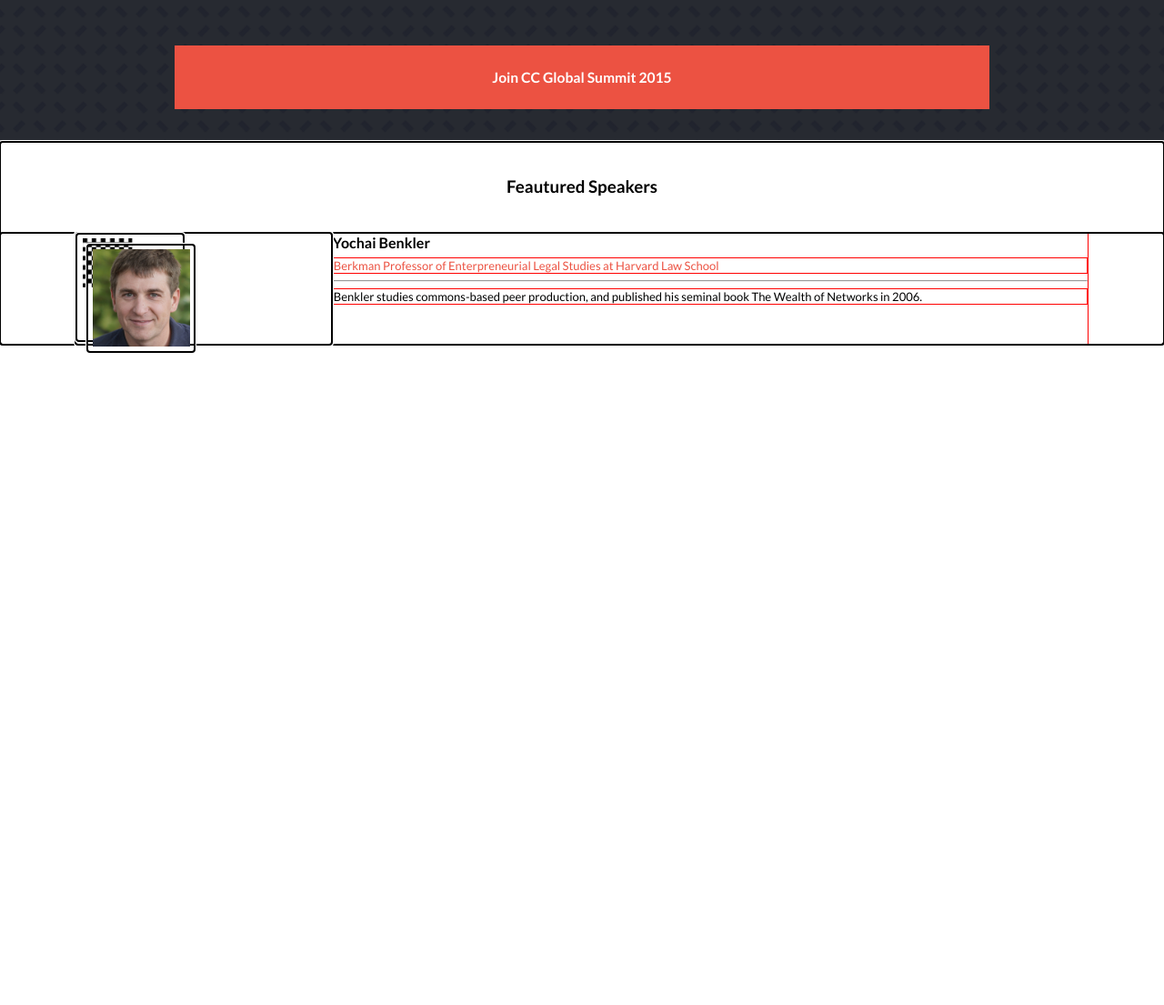
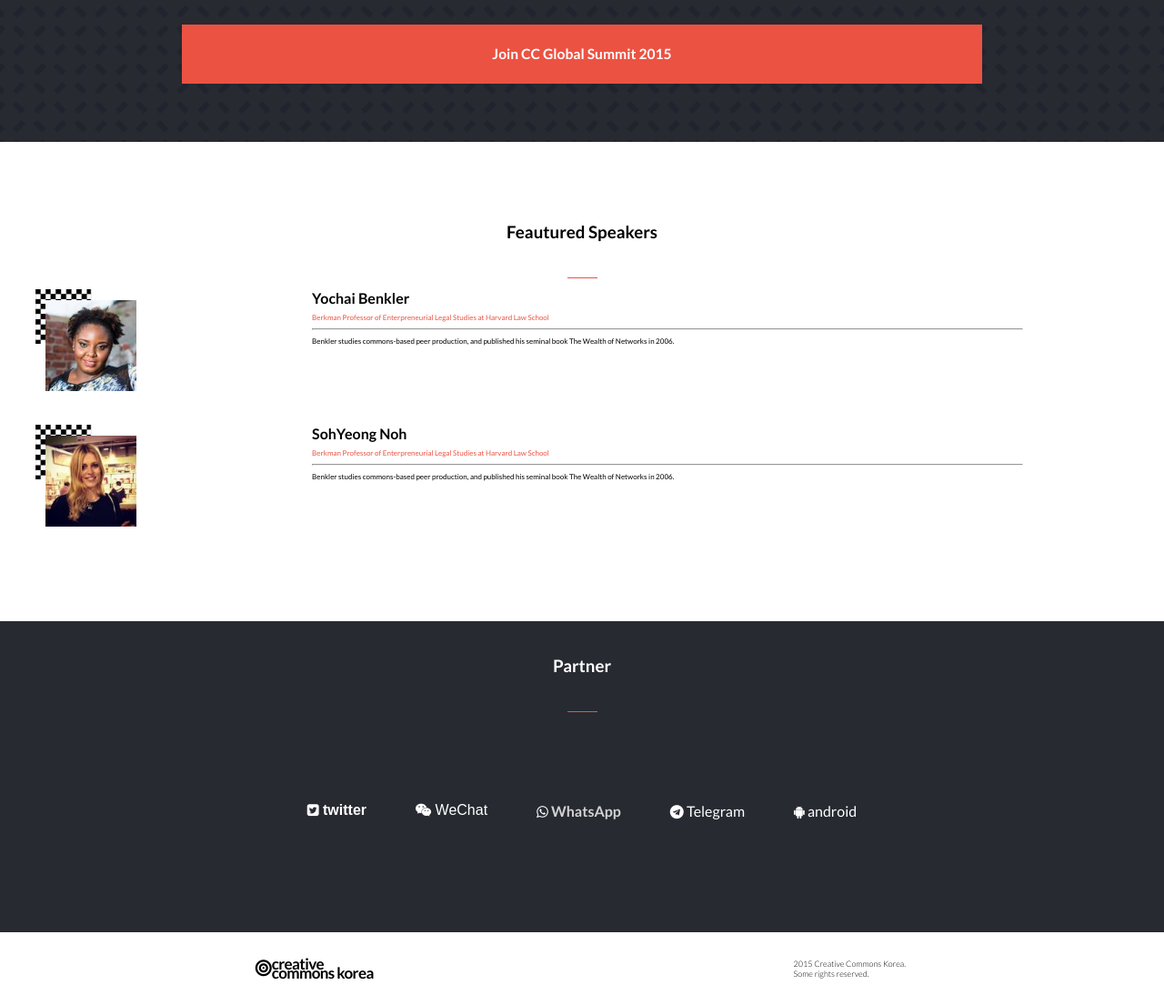
Before and after one commit to vangelif/sinology-course, a website: page home.html in a window 1280 px wide. Shown: the part 1587-2692 px from the top of the page at 91% size. Before the commit the page ends 1975 px from the top, so only its background shows below. Drawn offline with Linux system fonts and the light colour scheme.

Commit message:
Finalize mobile version stylings, adjust about page in desktop

```diff
--- a/about-style.css
+++ b/about-style.css
@@ -29,7 +29,32 @@ section > hr {
 
 footer {
   background-color: white;
-  text-align: center;
+  /* text-align: left; */
+  display: grid;
+  grid-template-columns: repeat(2, 1fr);
+  place-items: center center;
+  /* grid-gap: 60px; */
+  height: 80px;
+  padding: 2% 5%;
+}
+
+footer .left-side i {
+  font-size: 18px;
+
+}
+
+footer .left-side aside {
+  font-size: 17px;
+  font-weight: 700;
+  float:right;
+  line-height: 60%;
+  letter-spacing: -0.05cap;
+
+}
+
+footer .right-side {
+  font-size: 9px;
+  font-weight: 350;
 }
 
 .intro {
@@ -45,7 +70,7 @@ footer {
 
 .intro button {
   border: none;
-  background-color: #d3d3d3;
+  background-color: transparent;
   width: 100%;
   padding-left: 20px;
   padding-top: 10px;
@@ -88,6 +113,8 @@ footer {
 .current {
   background-color: white;
   text-align: center;
+  height: 100%;
+  width: 100%;
 }
 
 .current h3 {
@@ -101,22 +128,28 @@ footer {
 }
 
 .current img {
-  width: 360px;
+  width: 400px;
   padding: 5% 3%;
-  height: 250px;
+  height: 450px;
   opacity: 35%;
   padding-bottom: 12%;
+  position: relative;
+
 }
 
 .current div {
   position: relative;
+  /* padding: 1% 1%; */
+  /* margin: 2% 15%; */
 }
 
 .current div h5 {
   position: absolute;
   top: 80px;
   left: 70px;
+  margin: 0 auto;
   letter-spacing: 0.4cap;
+  width: 75%;
   font-weight: 550;
   color: black;
 }
@@ -128,24 +161,32 @@ footer {
 .current div h5 span {
   color: #ec5242;
 }
-/*fixme: need to review all the hr*/
-.current div hr {
-  /* background-color: aqua; */
-}
 
 .past {
   background-color: white;
   text-align: center;
   padding: 3% 8%;
+  height: 80vh;
+}
+
+.past-container {
+  display: flex;
+  flex-direction: column;
+  gap: 1rem;
 }
 
 .past h3 {
   font-weight: 500;
-  padding: 2% 3%;
+  padding: 6% 3%;
+}
+
+.past hr {
+  margin-bottom: 0.7rem;
+  text-align: center;
 }
 
 .past > p {
-  padding: 3% 2% 12% 2%;
+  padding: 3% 2% 6% 2%;
   font-weight: 350;
   font-size: 13px;
 }
@@ -154,8 +195,16 @@ footer {
   margin: 0 auto;
   height: 250px;
   width: 360px;
+
+  position: relative;
+}
+
+.past .past-item-1 {
+     background-color: #ec5242;
+}
+
+.past .past-item-2 {
   background-color: #ec5242;
-  position: relative;
 }
 
 .past div img {
@@ -174,7 +223,7 @@ footer {
   font-weight: 800;
 }
 
-.past > div > p {
+.past > div p {
   position: absolute;
   top: 135px;
   left: 75px;
@@ -189,13 +238,13 @@ footer {
   clear: both;
 }
 
-/*fixme: text size and styling*/
 .partner {
   background-color: #272a31;
   color: black;
   text-align: center;
-  width: 415px;
-  max-height: fit-content;
+  width: 100%;
+  height: fit-content;
+  margin-top: 5rem;
 }
 
 .partner h3 {
@@ -213,8 +262,45 @@ footer {
   justify-content: center;
 }
 
+.partner div ul li {
+  color: white;
+}
+
 .partner div ul li i {
   font-size: 15px;
   height: 40px;
   color: white;
 }
+
+@media screen and (min-width: 768px) {
+
+  .intro button i {
+    display: none;
+  }
+  .past {
+    background-color: white;
+  }
+  .past-container {
+    display: flex;
+    flex-direction: row;
+    place-content: center center;
+    /* background-color: transparent; */
+    gap: 2rem;
+    margin: 0 auto;
+  }
+
+  .partner {
+    display: none;
+  }
+
+  footer {
+    background-color: #272a31;
+    color: white;
+    margin-top: 80px;
+  }
+
+  footer .right-side {
+    text-align: start;
+  }
+
+}
--- a/home.html
+++ b/home.html
@@ -4,17 +4,16 @@
     <meta charset="UTF-8">
     <meta http-equiv="X-UA-Compatible" content="IE=edge">
     <meta name="viewport" content="width=device-width, initial-scale=1.0">
-    <!-- <script
-    src="https://kit.fontawesome.com/b42bc5ce06.js"
-    crossorigin="anonymous"
-  ></script> -->
     <link rel="preconnect" href="https://fonts.googleapis.com">
     <link rel="preconnect" href="https://fonts.gstatic.com" crossorigin>
     <link href="https://fonts.googleapis.com/css2?family=Lato:ital,wght@0,100;0,300;0,400;0,700;0,900;1,100;1,300;1,400;1,700;1,900&family=Roboto:ital,wght@1,900&display=swap" rel="stylesheet">
     <title>Home: Sinology Course</title>
-
     <link rel="stylesheet" href="https://cdnjs.cloudflare.com/ajax/libs/font-awesome/6.2.1/css/all.min.css" integrity="sha512-MV7K8+y+gLIBoVD59lQIYicR65iaqukzvf/nwasF0nqhPay5w/9lJmVM2hMDcnK1OnMGCdVK+iQrJ7lzPJQd1w==" crossorigin="anonymous" referrerpolicy="no-referrer" />
     <link rel="stylesheet" href="style.css">
+    <link
+    rel="stylesheet"
+    href="https://cdnjs.cloudflare.com/ajax/libs/font-awesome/4.7.0/css/font-awesome.min.css"
+  />
     <script defer src="script.js"></script>
 </head>
 <body>
@@ -31,7 +30,6 @@
                 <i class="fa-solid fa-bars"></i>
                 </button>
             <p>"Hello! Sharing World"</p>
-            <!--todo: find background image with opacity -->
             <h1>CREATIVE COMMONS<br> GLOBAL SUMMIT<br> 2015</h1>
         </div>
         <p class="intro-mid">A joyful Lorem ipsum dolor sit amet consectetur adipisicing elit. Nulla architecto omnis vitae deleniti nostrum necessitatibus? Hic sunt minus quos impedit modi nam nemo?</p>
@@ -46,7 +44,6 @@
         <h3>Main Program</h3>
         <hr>
         <ul>
-            <!--todo: find images -->
             <li>
                 <span><i class='fas fa-robot'></i></span>
                 <h3>Lecture</h3>
@@ -72,23 +69,27 @@
                 <h3>CC Ignite</h3>
                 <p>Listen to the speakers Lorem, ipsum dolor sit amet consectetur adipisicing elit. Laboriosam nemo rerum quod officiis corporis voluptates praesentium eni.</p>
             </li>
+            <li>
+                <button>
+                    <h3>Join CC Global Summit 2015</h3>
+                </button>
+            </li>
         </ul>
-        <button>
-            <h3>Join CC Global Summit 2015</h3>
-        </button>
     </section>
 <!-- speakers -->
     <section class="speakers">
         <!--todo: use of JS: speakersObject: when page loads to create the section dynamically-->
         <h3>Feautured Speakers</h3>
         <hr>
-        <!--todo: consider ul li?-->
         <div class="speaker-container">
             <div class="speaker">
-                <img class="img-one" src="images/speakers/face1.jpg">
+                <!--todo:img-two change for desktop-->
                 <img class="img-two" src="images/speakers/image-bg.png">
+                <img class="img-one" src="images/speakers/female3.jpg">
+
             </div>
             <div class="right-side">
+                <!--fixme: change fonts-->
                     <h4>Yochai Benkler</h4>
                     <p style="color: #ec5242">Berkman Professor of Enterpreneurial Legal Studies at Harvard Law School</p>
                     <hr>
@@ -96,18 +97,45 @@
             </div>
         </div>
         <div>
-            <!--todo: find images -->
+            <div class="speaker-container">
+                <div class="speaker">
+                    <img class="img-two" src="images/speakers/image-bg.png">
+                    <img class="img-one" src="images/speakers/female2.jpg">
 
-                <!-- <div>
-                    <h4>SohYeong Noh</h4>
-                    <p></p>
-                    <hr>
-                    <p></p>
+                </div>
+                <div class="right-side">
+                        <h4>SohYeong Noh</h4>
+                        <p style="color: #ec5242">Berkman Professor of Enterpreneurial Legal Studies at Harvard Law School</p>
+                        <hr>
+                        <p>Benkler studies commons-based peer production, and published his seminal book The Wealth of Networks in 2006.</p>
                 </div>
             </div>
-            <button>
-                <p><a href="">MORE<i> symbol</i></a></p>
-            </button> -->
+            <div>
+                <button>
+                    <a href="">MORE <i class="fa fa-angle-down"> </i></a>
+                </button>
+            </div>
     </section>
+    <!--displa none in mobile-->
+    <section class="partner">
+        <h3>Partner<br /></h3>
+        <hr />
+        <div>
+          <ul>
+            <li><i class="fa fa-twitter-square"></i> twitter</li>
+            <li><i class="fa fa-wechat"></i> WeChat</li>
+            <li><i class="fa fa-whatsapp"></i> WhatsApp</li>
+            <li><i class="fa fa-telegram"></i> Telegram</li>
+            <li><i class="fa fa-android"></i> android</li>
+          </ul>
+        </div>
+      </section>
+      <footer>
+        <div class="left-side">
+          <i class='fas fa-bullseye'> </i>
+          <aside> creative<br> commons korea</aside>
+        </div>
+        <div class="right-side">2015 Creative Commons Korea.<br>Some rights reserved.</div>
+      </footer>
 </body>
 </html>
--- a/style.css
+++ b/style.css
@@ -27,6 +27,10 @@ section > hr {
   margin: 0 auto;
 }
 
+footer {
+  display: none;
+}
+
 .intro {
   padding: 3% 5%;
   background-image: url(images/intro/home-bg.png);
@@ -36,10 +40,11 @@ section > hr {
   width: 100%;
   height: 100%;
 }
-/*fixme: make the button's background invisible*/
+
 .intro button {
   padding: 1% 2% 10% 2%;
   border: none;
+  background-color: transparent;
 }
 
 .intro > .intro-top {
@@ -112,6 +117,10 @@ section > hr {
   background-color: #393c44;
 }
 
+.program > ul > li:last-child {
+  background-color: transparent;
+}
+
 .program > ul > li > span {
   width: 10%;
 }
@@ -125,18 +134,18 @@ section > hr {
   width: 60%;
 }
 
-.program > button {
+.program > ul > li > button {
   color: white;
   background-color: #ec5242;
   border: none;
-  width: 70%;
-  height: 70px;
+  width: 85%;
+  height: 65px;
   align-self: center;
 }
 
 .speakers {
   background-color: white;
-  outline: auto;
+  margin-top: 50px;
 }
 
 .speakers > h3 {
@@ -146,43 +155,42 @@ section > hr {
 
 .speaker-container {
   display: flex;
-  justify-content: center;
-  outline: auto;
+  gap: 2.5rem;
+  padding: 1% 3%;
 }
-/*fixme: the hr */
 
 .speakers img {
   height: 120px;
   width: 120px;
-  padding: 2% 2%;
-  outline: auto;
 }
 
 .speaker {
+  width: 200px;
+  height:auto;
+
   position: relative;
   top: 0;
   left: 0;
   width: 22%;
-  outline: auto;
 }
 
-.speaker > .img-two {
+ .speaker > .img-two {
   position: relative;
   top: 0;
   left: 0;
-  border: 1px solid red;
+
 }
 
 .speaker > .img-one {
+  height: 100px;
+  width: 100px;
   position: absolute;
   top: 12px;
   left: 12px;
-  border: 1px solid green;
   z-index: 1;
 }
 
 .speakers .right-side {
-  border: 1px solid red;
   display: flex;
   flex-direction: column;
   gap: 7px;
@@ -190,8 +198,7 @@ section > hr {
 }
 
 .speakers .right-side > p {
-  font-size: 13px;
-  border: 1px solid red;
+  font-size: 8px;
 }
 
 .speakers .right-side:after {
@@ -199,3 +206,142 @@ section > hr {
   display: block;
   clear: both;
 }
+
+.speakers button {
+  width: 90vw;
+  margin: 5% 5%;
+  padding: 3% 1%;
+  border: 2px solid #d3d3d3;
+}
+
+.speakers div button {
+  background-color: transparent;
+  font-size: 13px;
+  text-align: center;
+}
+
+.speakers div button a {
+  color: black;
+  font-weight: 400;
+}
+
+.speakers div button i {
+  font-size: 16px;
+  color: #ec5242;
+}
+
+.partner {
+  display: none;
+}
+
+
+
+@media screen and (min-width: 768px) {
+
+  .intro {
+    padding: 3% 5%;
+    background-image: url(images/intro/home-bg-desk.png);
+    background-repeat: no-repeat;
+    background-size: 100% 100%;
+    background-position: center;
+    width: 100%;
+    height: 100%;
+  }
+
+   .speakers button {
+    display: none;
+  }
+
+  .partner {
+    background-color: #272a31;
+    color: black;
+    text-align: center;
+    width: 100%;
+    height: fit-content;
+    margin-top: 5rem;
+    display: block;
+  }
+
+  .partner h3 {
+    padding: 3% 2%;
+    color: white;
+  }
+
+  .partner div ul {
+    padding: 7% 10%;
+    width: 100%;
+    gap: 13px;
+    display: flex;
+    flex-direction: row;
+    flex-wrap: wrap;
+    justify-content: center;
+  }
+
+  .partner div ul li {
+    color: white;
+    margin: 0% 1%;
+    padding: 1% 1%;
+  }
+
+  .partner div ul li:nth-child(1){
+    color: white;
+    font-weight: 700;
+    font-family: chirp, sans-serif;
+  }
+  .partner div ul li:nth-child(2){
+    color: white;
+    font-size: 200;
+    font-family: Myriad, sans-serif;
+  }
+  .partner div ul li:nth-child(3){
+    color: #d3d3d3;
+    font-weight: bolder;
+
+    font-style: helvetica, sans-serif;
+  }
+  .partner div ul li:nth-child(4){
+    color: white;
+    font-style: open-sans, sans-serif;
+  }
+  .partner div ul li:nth-child(5){
+    color: white;
+    font-size: 200;
+    font-style: droidfont, ;
+  }
+
+  .partner div ul li i {
+    font-size: 15px;
+    height: 40px;
+    color: white;
+  }
+
+  footer {
+    background-color: white;
+    text-align: left;
+    display: grid;
+    grid-template-columns: repeat(2, 1fr);
+    place-items: center center;
+    grid-gap: 25px;
+    height: 80px;
+    padding: 2% 5%;
+  }
+
+  footer .left-side i {
+    font-size: 18px;
+  }
+
+  footer .left-side aside {
+    font-size: 17px;
+    font-weight: 700;
+    float:right;
+    line-height: 60%;
+    letter-spacing: -0.05cap;
+
+  }
+
+  footer .right-side {
+    font-size: 9px;
+    font-weight: 350;
+  }
+
+ }
```
Also changed, not shown: about.html (+19 -14 lines), images/current/door.jpg, images/speakers/female1.jpg (added), images/speakers/female2.jpg (added), images/speakers/female3.jpg (added), images/speakers/male1.jpg (renamed from images/speakers/face1.jpg), images/speakers/male3.jpg (added), images/speakers/male4.jpg (added), images/speakers/male6.jpeg (added).
